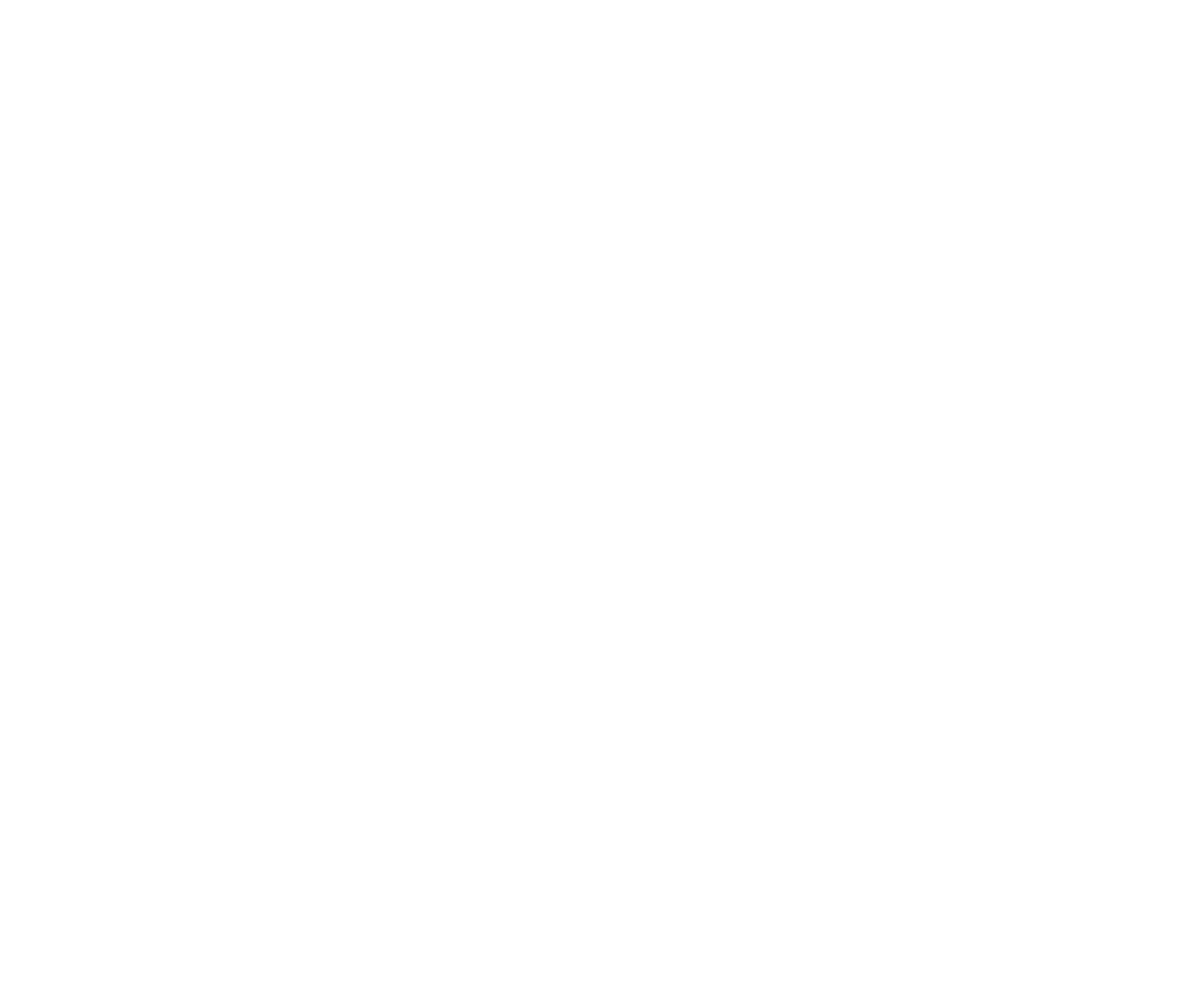
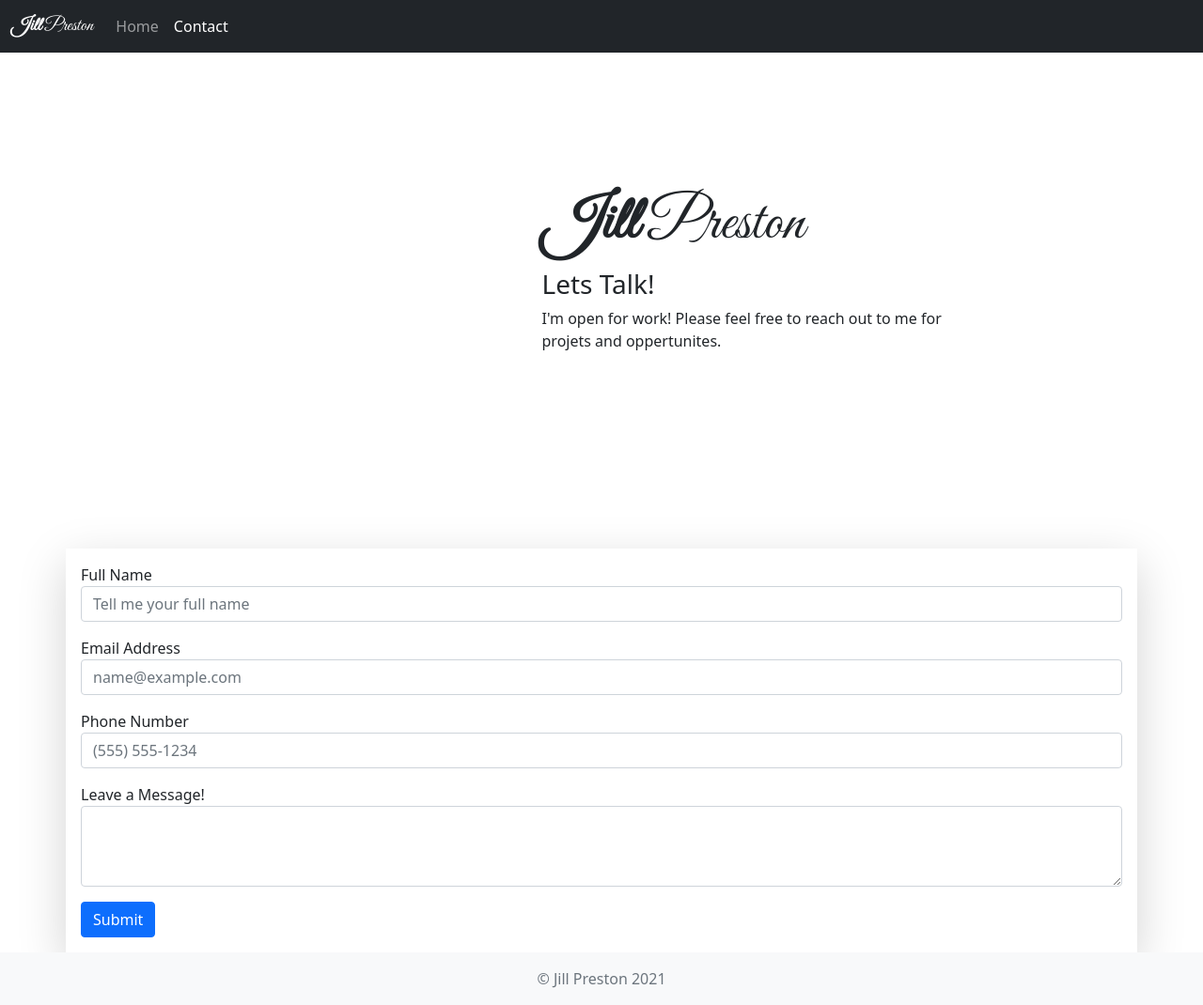
Before and after one commit to matthewgnuhc/Jill-Preston, a plain HTML site: page contact.html in a window 1280 px wide. Shown: the whole page at 94% size. Before the commit the page ends 800 px from the top, so only its background shows below. Drawn offline with nearby package versions, Linux system fonts and the light colour scheme.

Commit message:
contact page, formatting

```diff
--- a/contact.html
+++ b/contact.html
@@ -0,0 +1,96 @@
+<!doctype html>
+<html lang="en" class="h-100">
+
+<head>
+    <title>Jill Preston - Personal Portfolio</title>
+    <!-- Required meta tags -->
+    <meta charset="utf-8">
+    <meta name="viewport" content="width=device-width, initial-scale=1, shrink-to-fit=no">
+
+    <!-- Bootstrap CSS -->
+    <link href="https://cdn.jsdelivr.net/npm/bootstrap@5.1.0/dist/css/bootstrap.min.css" rel="stylesheet"
+        integrity="sha384-KyZXEAg3QhqLMpG8r+8fhAXLRk2vvoC2f3B09zVXn8CA5QIVfZOJ3BCsw2P0p/We" crossorigin="anonymous">
+
+    <link rel="stylesheet" href="/css/hovercard.css">
+    <link rel="stylesheet" href="/css/style.css">
+
+    <!-- Custom Fonts -->
+    <link rel="preconnect" href="https://fonts.googleapis.com">
+    <link rel="preconnect" href="https://fonts.gstatic.com" crossorigin>
+    <link href="https://fonts.googleapis.com/css2?family=Great+Vibes&family=Roboto&display=swap" rel="stylesheet">
+</head>
+
+<body class="d-flex flex-column h-100">
+    <!--Nav Bar-->
+    <nav class="navbar navbar-expand-md navbar-dark fixed-top bg-dark">
+        <div class="container-fluid">
+            <a class="navbar-brand title" href="#"><span class="fw-bolder">Jill</span>&nbsp;Preston</a>
+            <button class="navbar-toggler" type="button" data-bs-toggle="collapse" data-bs-target="#navbarCollapse"
+                aria-controls="navbarCollapse" aria-expanded="false" aria-label="Toggle navigation">
+                <span class="navbar-toggler-icon"></span>
+            </button>
+            <div class="collapse navbar-collapse" id="navbarCollapse">
+                <ul class="navbar-nav me-auto mb-2 mb-md-0">
+                    <li class="nav-item">
+                        <a class="nav-link" href="index.html">Home</a>
+                    </li>
+                    <li class="nav-item">
+                        <a class="nav-link active" aria-current="page" href="/contact.html">Contact</a>
+                    </li>
+                </ul>
+            </div>
+        </div>
+    </nav>
+    <!--Main Container-->
+    <main class="flex-shrink-0 mt-5">
+        <!--Hero Title-->
+        <header class="header container-fluid d-flex flex-column justify-content-center mt-2">
+            <div class="row justify-content-center offset-0 offset-sm-2 offest-md-3 offset-lg-3 offset-xxl-1">
+                <div class="col-12 col-md-7 col-xl-6">
+                    <h1 class="display-3 title"><span class="fw-bold">Jill</span>&nbsp;Preston</h1>
+                    <h3>Lets Talk!</h3>
+                    <p>
+                        I'm open for work! Please feel free to reach out to me for projets and oppertunites.
+                    </p>
+
+                </div>
+            </div>
+        </header>
+        <section id="contactform">
+            <div class="container mt-5 shadow-lg p-3">
+                <form>
+                    <div class="mb-3">
+                        <label for="fullname">Full Name</label>
+                        <input type="text" class="form-control" id="fullname" placeholder="Tell me your full name"
+                            required>
+                    </div>
+                    <div class="mb-3">
+                        <label for="email">Email Address</label>
+                        <input type="email" class="form-control" id="email" placeholder="name@example.com" required>
+                    </div>
+                    <div class="mb-3">
+                        <label for="phone">Phone Number</label>
+                        <input type="tel" class="form-control" id="phone" placeholder="(555) 555-1234" required>
+                    </div>
+                    <div class="mb-3">
+                        <label for="message">Leave a Message!</label>
+                        <textarea name="message" id="message" class="form-control" rows="3"></textarea>
+                    </div>
+                    <button type="submit" class="btn btn-primary">Submit</button>
+                </form>
+            </div>
+        </section>
+    </main>
+
+    <footer class="footer mt-auto py-3 bg-light sticky-footer">
+        <div class="container-fluid text-center">
+            <span class="text-muted">&copy; Jill Preston 2021</span>
+        </div>
+    </footer>
+    <!-- Bootstrap JS -->
+    <script src="https://cdn.jsdelivr.net/npm/bootstrap@5.1.0/dist/js/bootstrap.bundle.min.js"
+        integrity="sha384-U1DAWAznBHeqEIlVSCgzq+c9gqGAJn5c/t99JyeKa9xxaYpSvHU5awsuZVVFIhvj" crossorigin="anonymous">
+    </script>
+</body>
+
+</html>
```
Also changed, not shown: index.html (+1 -1 lines).
